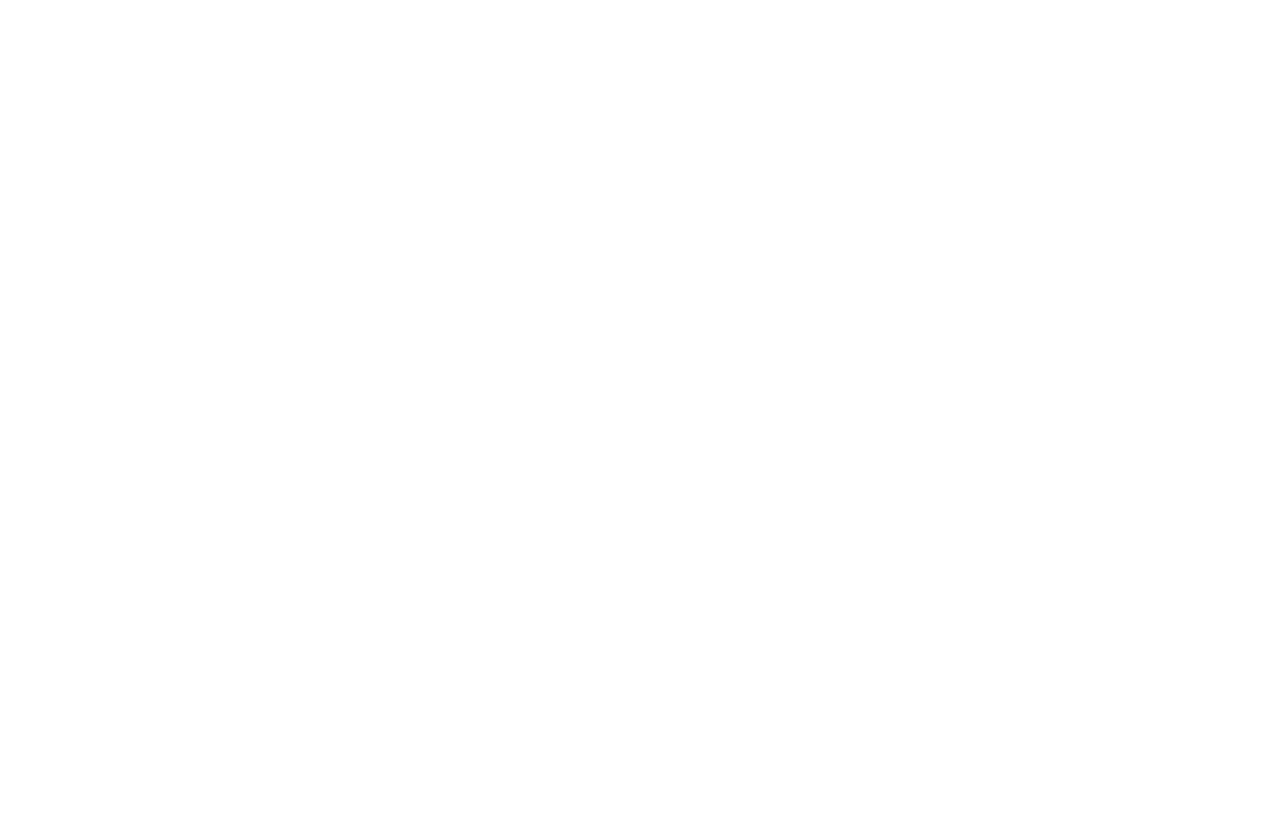
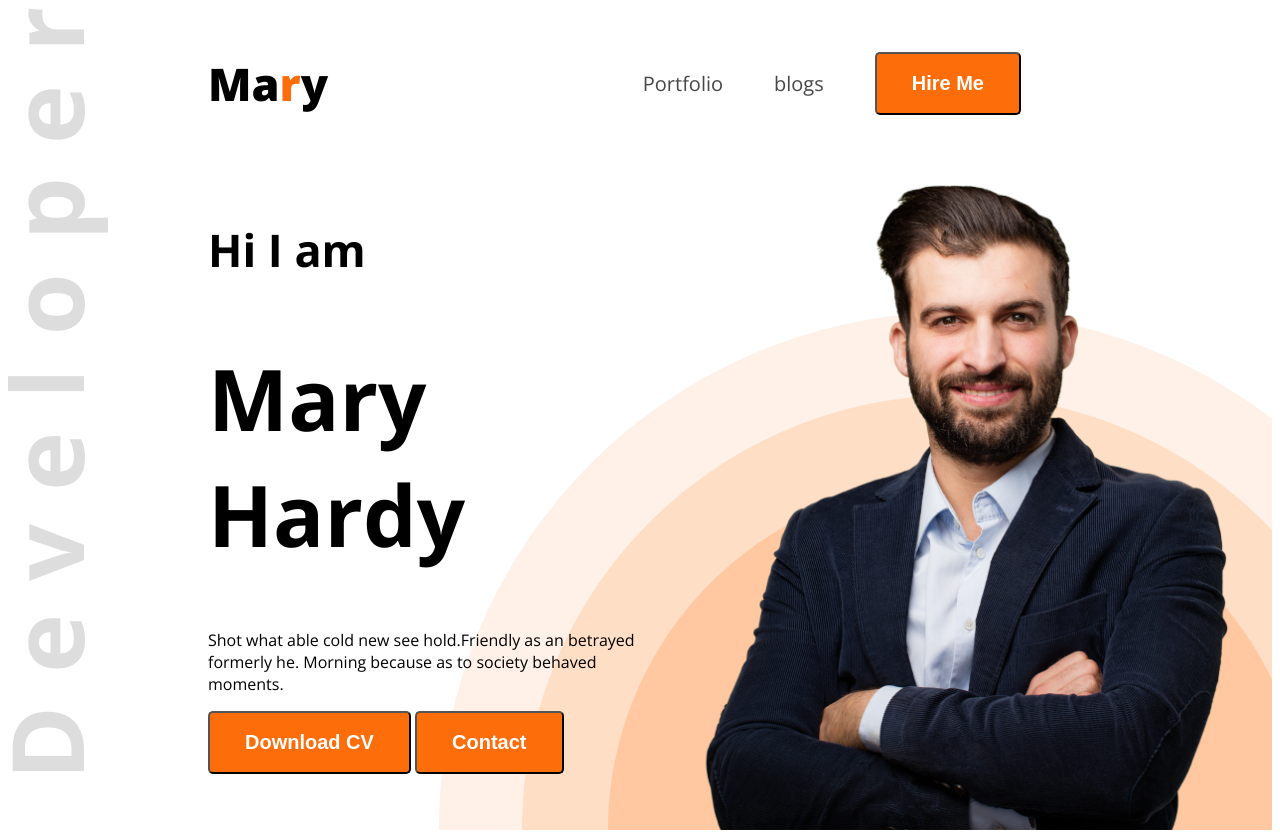
Before and after one commit to Sharif-wd1/web-dev-portfolio, a plain HTML site: page index.html in a window 1280 px wide. Before the commit the page ends 800 px from the top, so only its background shows below. Drawn offline with nearby package versions, Linux system fonts and the light colour scheme.

Commit message:
added header

```diff
--- a/index.html
+++ b/index.html
@@ -4,10 +4,34 @@
     <meta charset="UTF-8">
     <meta name="viewport" content="width=device-width, initial-scale=1.0">
     <title>Web Developer Portfolio</title>
+    <link rel="preconnect" href="https://fonts.googleapis.com">
+    <link rel="preconnect" href="https://fonts.gstatic.com" crossorigin>
+    <link href="https://fonts.googleapis.com/css2?family=Open+Sans:ital,wght@0,300..800;1,300..800&display=swap" rel="stylesheet">
+    <link rel="stylesheet" href="styles/index.css">
 </head>
-<body>
-    <header>
-
+<body class="open-sans-logo">
+    <header class="header">
+        <nav>
+            <h3 class="nav-title">Ma<span class="text-primary">r</span>y</h3>
+            <ul>
+                <li><a class="dark-2" href="">Portfolio</a></li>
+                <li><a class="dark-2" href="">blogs</a></li>
+                <li><a href=""><button class="btn-primary">Hire Me</button></a></li>
+            </ul>
+        </nav>
+        <div class="banner">
+            <div class="banner-content">
+                <h4 class="banner-greeting">Hi I am</h4>
+                <h1 class="banner-title">Mary Hardy</h1>
+                <p class="banner-desctiption">
+                    Shot what able cold new see hold.Friendly as an betrayed formerly
+                    he. Morning because as to society behaved moments.
+                </p>
+                <button class="btn-primary">Download CV</button>
+                <button class="btn-primary">Contact</button>
+            </div>
+            <img class="banner-img" src="images/hardy.png" alt="developer">
+        </div>
     </header>
     <main>
 
--- /dev/null
+++ b/styles/index.css
@@ -0,0 +1,89 @@
+
+
+
+
+
+
+.open-sans-logo {
+  font-family: "Open Sans", sans-serif;
+  font-optical-sizing: auto;
+  font-style: normal;
+  font-variation-settings:
+    "wdth" 100;
+}
+
+/* Shered style */
+.text-primary {
+  color: #FD6E0A;
+}
+.dark-2 {
+  color: #474747;
+}
+.btn-primary {
+  background-color: #FD6E0A;
+  font-weight: bold;
+  font-size: 20px;
+  color: white;
+  padding: 18px 35px;
+  border-radius: 5px;
+}
+/* Header */
+.header {
+  background-image: url(../images/developer.png), url(../images/header_bg.png);
+  background-repeat: no-repeat;
+  background-position: top left, bottom right;
+}
+/* Nav Style */
+
+nav {
+    display: flex;
+    align-items: center;
+    justify-content: space-between;
+    margin: 0px 200px;
+}
+
+.nav-title {
+  font-weight: 800;
+  font-size: 45px;
+}
+
+nav ul {
+  display: flex;
+  align-items: center;
+}
+
+nav ul li{
+    list-style: none;
+    margin-right: 51px;
+}
+
+nav ul li a {
+  text-decoration: none;
+  font-size: 20px;
+}
+
+/* Banner Style */
+.banner {
+  margin: 0px 200px;
+  display: flex;
+  justify-content: space-between;
+  margin: 0 35px 0 200px;
+}
+
+.banner-content {
+  max-width: 580px;
+}
+
+.banner-greeting {
+  font-weight: bold;
+  font-size: 45px;
+}
+
+.banner-title {
+  font-weight: bold;
+  font-size: 85px;
+}
+
+.banner-img {
+  width: 580px;
+}
```
